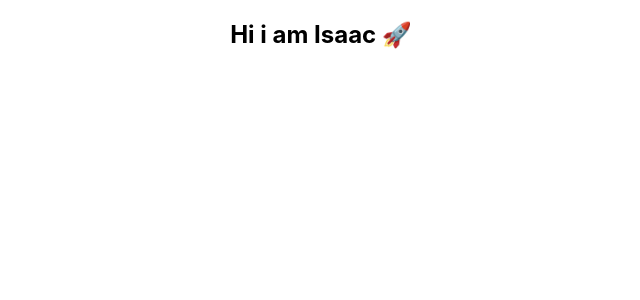
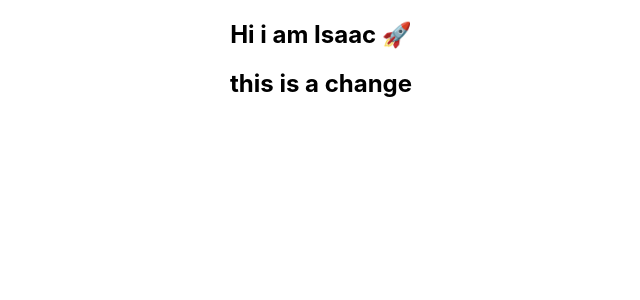
Before and after one commit to CleverProgrammer/isaac-red-square, a React (Create React App) app: page / in a window 1280 px wide. Shown: the top 300 px of the page, without its empty margins (319-959 px from the left). Built offline with nearby package versions, Linux system fonts and the light colour scheme.

Commit message:
added a chnge

```diff
--- a/src/App.js
+++ b/src/App.js
@@ -5,6 +5,7 @@ function App() {
   return (
     <div className='App'>
       <h2>Hi i am Isaac 🚀</h2>
+      <h2>this is a change</h2>
     </div>
   )
 }
```
